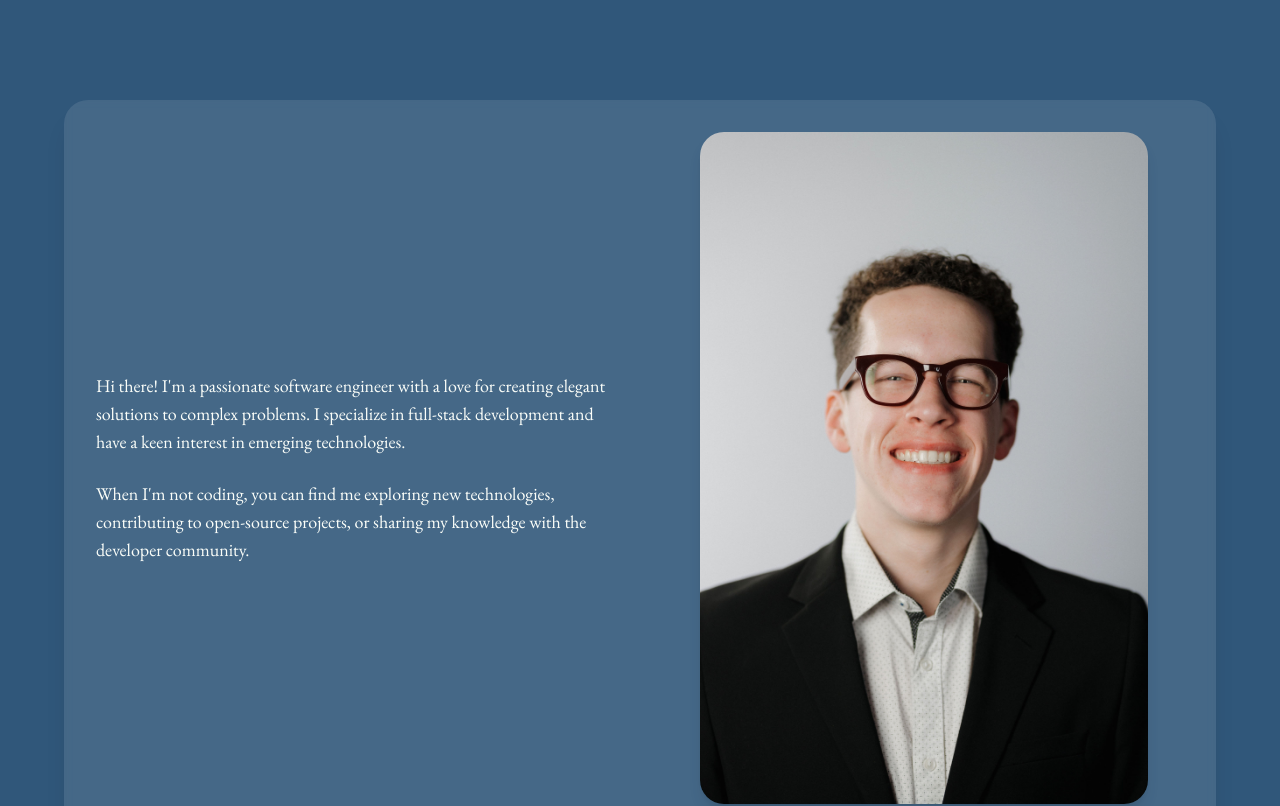
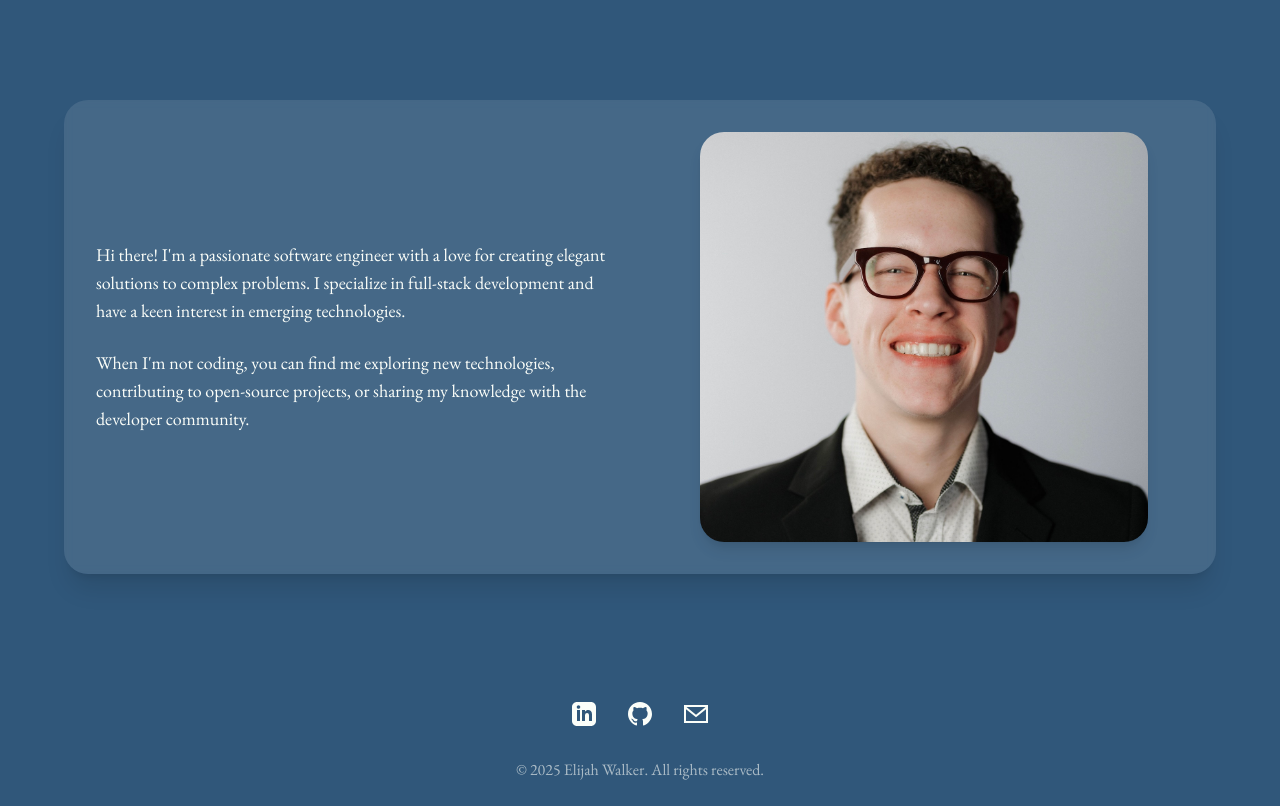
Before and after one commit to elijahtwalker/personalsite, a React (Vite) app: page / in a window 1280 px wide. Shown: the part 780-1586 px from the top of the page. Built offline with nearby package versions, Linux system fonts and the light colour scheme.

Commit message:
Changed profile photo

```diff
--- a/src/components/About.jsx
+++ b/src/components/About.jsx
@@ -43,7 +43,7 @@ export default function About() {
             className="flex justify-center"
           >
             <img
-              src="/images/headshot.JPG"
+              src="/images/headshotSquare.JPG"
               alt="Profile"
               className="rounded-3xl shadow-lg w-full max-w-md"
             />
```
Also changed, not shown: public/images/headshot.JPG (deleted), public/images/headshotSquare.JPG (added).
